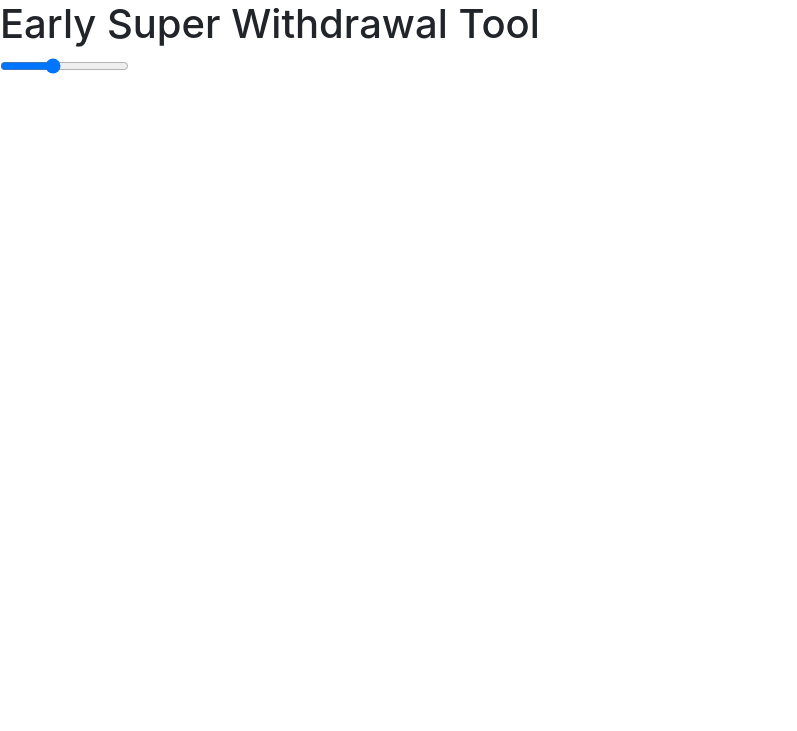
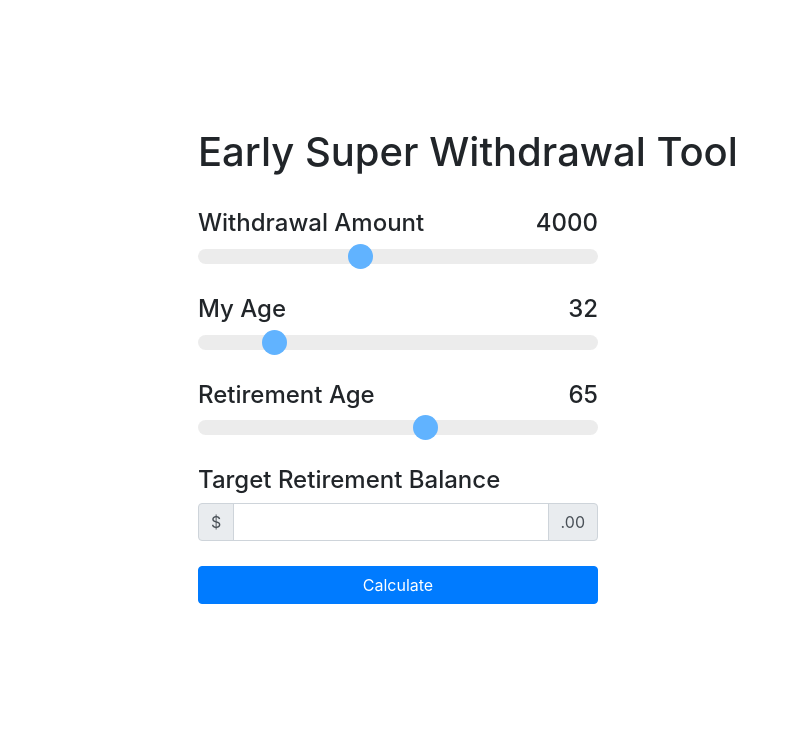
Before and after one commit to TianleJin/GovHack-2020, a Flask app: page / in a window 1280 px wide. Shown: the top 731 px of the page, without its empty margins (0-797 px from the left). Run offline with Flask 2, Linux system fonts and the light colour scheme; some libraries are stand-ins or nearby versions.

Commit message:
home page inputs

```diff
--- /dev/null
+++ b/static/home.css
@@ -0,0 +1,52 @@
+.container {
+  padding: 10%;
+}
+
+.input-container {
+  width: 400px;
+  padding-top: 25px;
+}
+
+.slider-label-container {
+  display: flex;
+  flex-direction: row;
+  justify-content: space-between;
+}
+
+.btn {
+  margin-top: 25px;
+}
+
+.slider {
+    -webkit-appearance: none;
+    width: 100%;
+    height: 15px;
+    background: #e4e4e4;
+    border-radius: 10px;
+    outline: none;
+    opacity: 0.7;
+    -webkit-transition: .2s;
+    transition: opacity .2s;
+  }
+
+  .slider:hover {
+    opacity: 1;
+  }
+
+  .slider::-webkit-slider-thumb {
+    -webkit-appearance: none;
+    appearance: none;
+    width: 25px;
+    height: 25px;
+    border-radius: 50%;
+    background: #1f93ff;
+    cursor: pointer;
+  }
+
+  .slider::-moz-range-thumb {
+    width: 25px;
+    height: 25px;
+    border-radius: 50%;
+    background: #1f93ff;
+    cursor: pointer;
+  }
--- a/static/home.js
+++ b/static/home.js
@@ -1 +1,3 @@
-console.log("hello world")
+function updateInput(val, el) {
+  document.getElementById(el + "-disp").innerHTML = val;
+}
--- a/templates/home.html
+++ b/templates/home.html
@@ -5,12 +5,92 @@
   integrity="sha384-JcKb8q3iqJ61gNV9KGb8thSsNjpSL0n8PARn9HuZOnIxN0hoP+VmmDGMN5t9UJ0Z"
   crossorigin="anonymous"
 />
+<link
+  rel="stylesheet"
+  type="text/css"
+  href="{{ url_for('static',filename='home.css') }}"
+/>
 <script src="{{url_for('static', filename='home.js')}}"></script>
 {% endblock %} {% block content %}
 
-<h1>Early Super Withdrawal Tool</h1>
-<div>
-  <input type="range" min="1" max="10000" class="range" value="4000" />
+<div class="container">
+  <h1>Early Super Withdrawal Tool</h1>
+
+  <!-- Inputs -->
+  <div class="input-container">
+    <!-- Withdrawal Amount -->
+    <div class="slider-label-container">
+      <h4>Withdrawal Amount</h4>
+      <h4 id="draw-amount-disp">4000</h4>
+    </div>
+    <input
+      name="draw-amount"
+      type="range"
+      min="0"
+      max="10000"
+      class="slider"
+      value="4000"
+      step="500"
+      oninput="updateInput(this.value, this.name);"
+    />
+
+    <!-- My Age -->
+    <div class="input-container">
+      <div class="slider-label-container">
+        <h4>My Age</h4>
+        <h4 id="my-age-disp">32</h4>
+      </div>
+      <input
+        name="my-age"
+        type="range"
+        min="18"
+        max="100"
+        class="slider"
+        value="32"
+        oninput="updateInput(this.value, this.name);"
+      />
+    </div>
+
+    <!-- Retirement Age -->
+    <div class="input-container">
+      <div class="slider-label-container">
+        <h4>Retirement Age</h4>
+        <h4 id="ret-age-disp">65</h4>
+      </div>
+      <input
+        name="ret-age"
+        type="range"
+        min="18"
+        max="100"
+        class="slider"
+        value="65"
+        oninput="updateInput(this.value, this.name);"
+      />
+    </div>
+
+    <!-- Target Retirement Balance -->
+    <div class="input-container">
+      <h4>Target Retirement Balance</h4>
+      <div class="input-group">
+        <div class="input-group-prepend">
+          <span class="input-group-text">$</span>
+        </div>
+        <input
+          type="text"
+          class="form-control"
+          aria-label="Amount (to the nearest dollar)"
+        />
+        <div class="input-group-append">
+          <span class="input-group-text">.00</span>
+        </div>
+      </div>
+    </div>
+
+    <!-- Calculate -->
+    <button type="button" class="btn btn-primary btn-block">
+      Calculate
+    </button>
+  </div>
 </div>
 
 {% endblock %}
```
